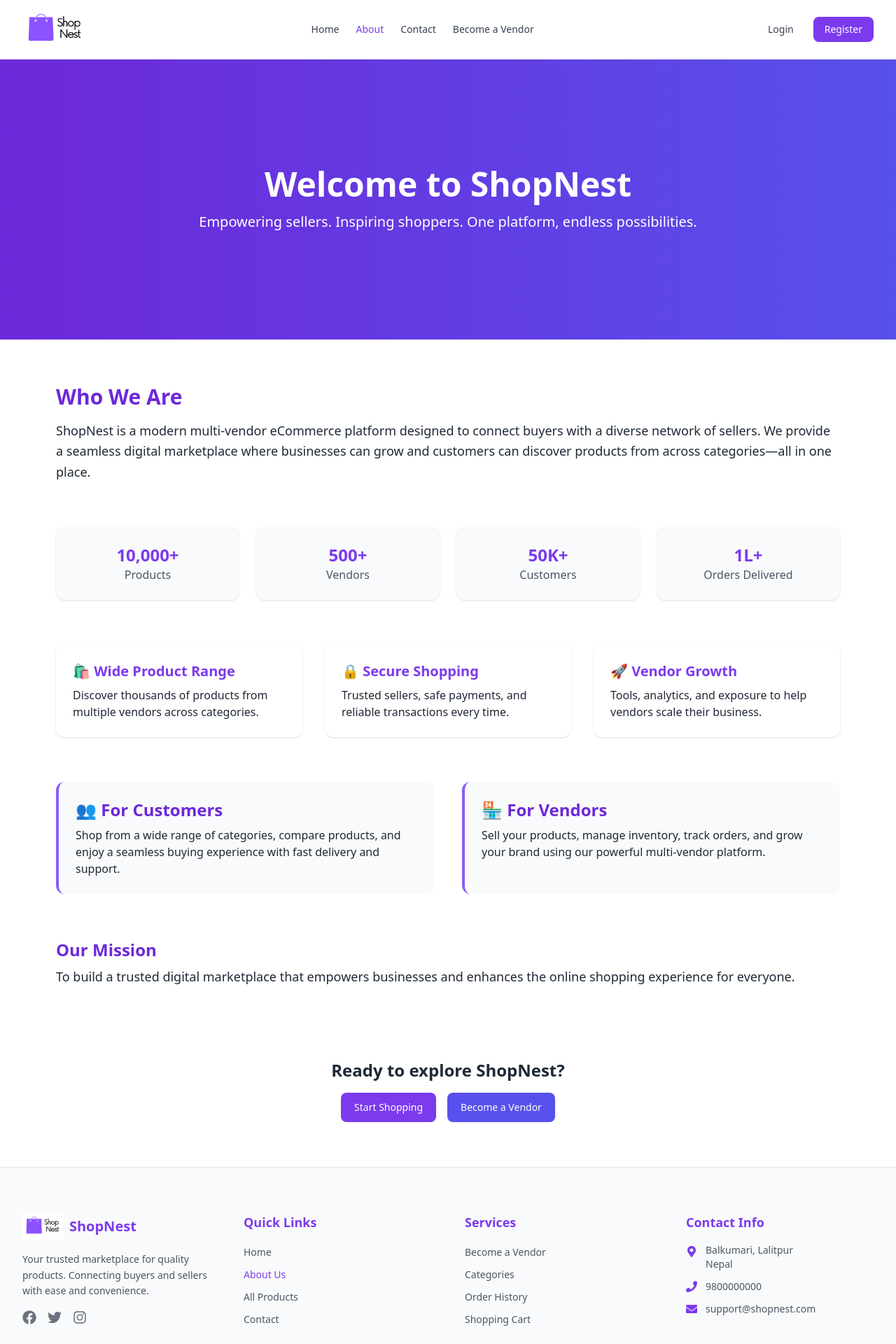
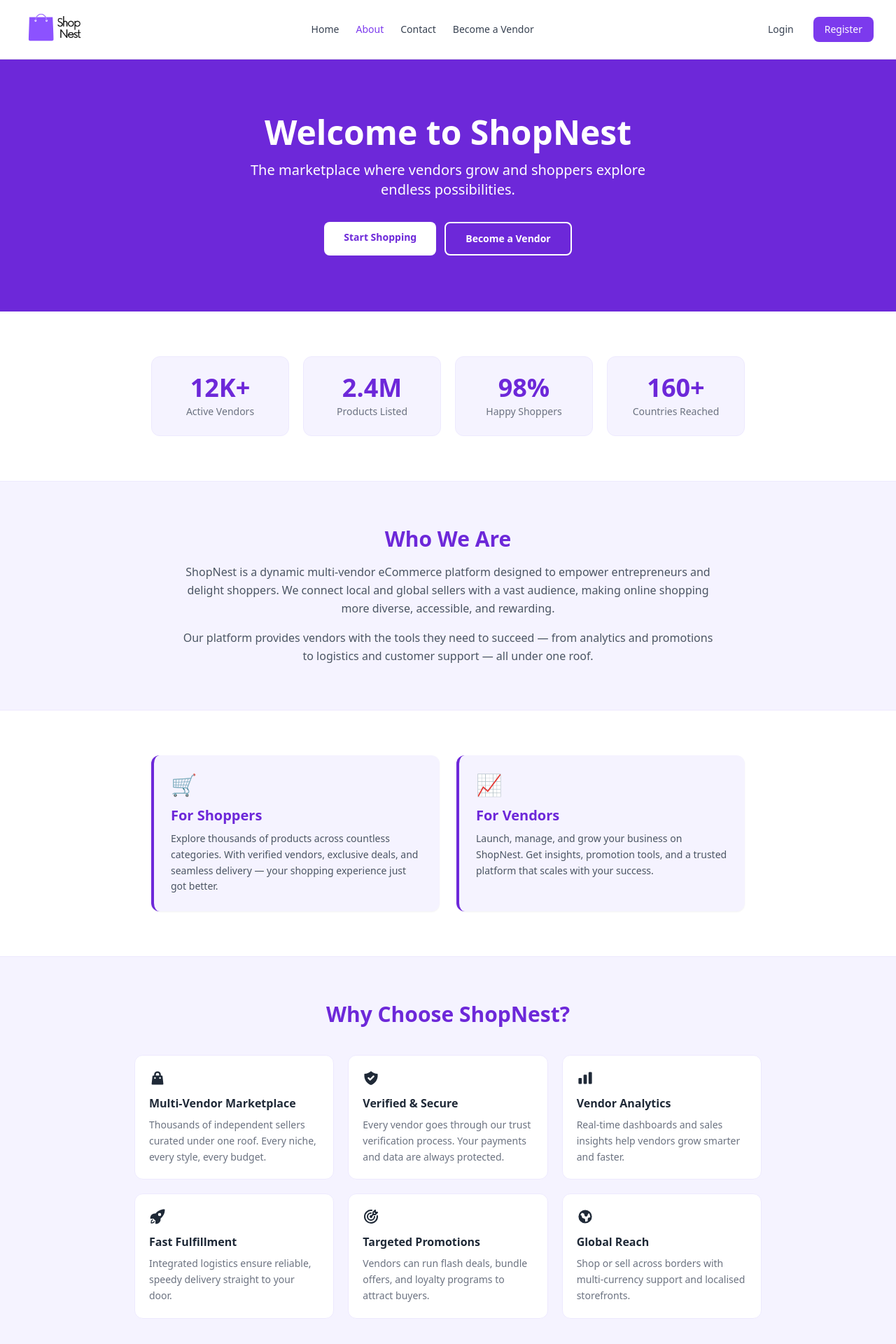
Before and after one commit to JyotiNayak9/Shop-Nest, a React (Vite) app in the folder frontend/: page /about in a window 1280 px wide. Shown: the top 1920 px of the page at 70% size. Built offline with nearby package versions, Linux system fonts and the light colour scheme; no server answers.

Commit message:
about fix

```diff
--- a/frontend/package.json
+++ b/frontend/package.json
@@ -18,6 +18,7 @@
     "@tremor/react": "^3.18.7",
     "@types/chart.js": "^2.9.41",
     "antd": "^5.26.0",
+    "aos": "^2.3.4",
     "axios": "^1.7.2",
     "chart.js": "^4.5.0",
     "flowbite": "^2.5.1",
@@ -40,6 +41,7 @@
     "yup": "^1.4.0"
   },
   "devDependencies": {
+    "@types/aos": "^3.0.7",
     "@types/react": "^18.3.3",
     "@types/react-dom": "^18.3.0",
     "@typescript-eslint/eslint-plugin": "^7.13.1",
--- a/frontend/src/pages/about/about-page.tsx
+++ b/frontend/src/pages/about/about-page.tsx
@@ -1,157 +1,160 @@
-import { Button } from "flowbite-react";
-import { motion } from "framer-motion";
+import { useEffect } from "react";
+import AOS from "aos";
+import "aos/dist/aos.css";
+import {  HiChartBar, HiGlobe, HiShieldCheck, HiShoppingBag } from "react-icons/hi";
+import { TbTargetArrow } from "react-icons/tb";
+import { HiRocketLaunch } from "react-icons/hi2";
+
+const stats = [
+  { value: "12K+", label: "Active Vendors" },
+  { value: "2.4M", label: "Products Listed" },
+  { value: "98%", label: "Happy Shoppers" },
+  { value: "160+", label: "Countries Reached" },
+];
+
+const features = [
+  { icon: <HiShoppingBag />, title: "Multi-Vendor Marketplace", desc: "Thousands of independent sellers curated under one roof. Every niche, every style, every budget." },
+  { icon: <HiShieldCheck/> , title: "Verified & Secure", desc: "Every vendor goes through our trust verification process. Your payments and data are always protected." },
+  { icon:  <HiChartBar/> , title: "Vendor Analytics", desc: "Real-time dashboards and sales insights help vendors grow smarter and faster." },
+  { icon: <HiRocketLaunch/>, title: "Fast Fulfillment", desc: "Integrated logistics ensure reliable, speedy delivery straight to your door." },
+  { icon: <TbTargetArrow/>, title: "Targeted Promotions", desc: "Vendors can run flash deals, bundle offers, and loyalty programs to attract buyers." },
+  { icon: <HiGlobe/>, title: "Global Reach", desc: "Shop or sell across borders with multi-currency support and localised storefronts." },
+];
 
 const AboutPage = () => {
+  useEffect(() => {
+    AOS.init({ duration: 600, once: true, easing: "ease-out-cubic" });
+  }, []);
+
   return (
-    <div className="text-gray-800">
+    <div className="text-gray-800 bg-white">
 
-      {/* HERO SECTION */}
-      <div className="relative bg-gradient-to-r from-violet-700 to-indigo-600 h-[400px] flex items-center justify-center text-white">
-        <div className="text-center max-w-3xl px-4">
-          <motion.h1
-            className="text-4xl md:text-5xl font-bold mb-4"
-            initial={{ opacity: 0, y: -30 }}
-            animate={{ opacity: 1, y: 0 }}
-          >
-            Welcome to ShopNest
-          </motion.h1>
+      {/* Hero */}
+      <section className="bg-violet-700 py-20 px-6 text-center text-white">
+        <h1
+          data-aos="fade-down"
+          className="text-4xl md:text-5xl font-extrabold mb-4 leading-tight"
+        >
+          Welcome to ShopNest
+        </h1>
+        <p
+          data-aos="fade-up"
+          data-aos-delay="100"
+          className="text-lg md:text-xl opacity-90 max-w-xl mx-auto mb-8 leading-relaxed"
+        >
+          The marketplace where vendors grow and shoppers explore endless possibilities.
+        </p>
+        <div data-aos="fade-up" data-aos-delay="200" className="flex gap-3 justify-center flex-wrap">
+          <a href="/" className="bg-white text-violet-700 font-bold text-sm px-7 py-3 rounded-lg hover:bg-violet-50 transition">
+            Start Shopping
+          </a>
+          <a href="/register" className="border-2 border-white text-white font-bold text-sm px-7 py-3 rounded-lg hover:bg-white hover:text-violet-700 transition">
+            Become a Vendor
+          </a>
+        </div>
+      </section>
 
-          <motion.p
-            className="text-lg md:text-xl opacity-90"
-            initial={{ opacity: 0 }}
-            animate={{ opacity: 1 }}
-          >
-            Empowering sellers. Inspiring shoppers. One platform, endless possibilities.
-          </motion.p>
-        </div>
-      </div>
-
-      {/* ABOUT */}
-      <section className="max-w-6xl mx-auto px-4 py-16 space-y-16">
-
-        {/* WHO WE ARE */}
-        <motion.div
-          initial={{ opacity: 0, y: 30 }}
-          whileInView={{ opacity: 1, y: 0 }}
-        >
-          <h2 className="text-3xl font-bold text-violet-700 mb-4">
-            Who We Are
-          </h2>
-          <p className="text-lg leading-relaxed">
-            ShopNest is a modern multi-vendor eCommerce platform designed to connect
-            buyers with a diverse network of sellers. We provide a seamless digital
-            marketplace where businesses can grow and customers can discover products
-            from across categories—all in one place.
-          </p>
-        </motion.div>
-
-        {/* STATS (VERY IMPORTANT FOR IMPACT) */}
-        <div className="grid grid-cols-2 md:grid-cols-4 gap-6 text-center">
-          {[
-            { label: "Products", value: "10,000+" },
-            { label: "Vendors", value: "500+" },
-            { label: "Customers", value: "50K+" },
-            { label: "Orders Delivered", value: "1L+" },
-          ].map((item, i) => (
-            <motion.div
+      {/* Stats */}
+      <section className="py-16 px-6 max-w-4xl mx-auto">
+        <div className="grid grid-cols-2 md:grid-cols-4 gap-5">
+          {stats.map((s, i) => (
+            <div
               key={i}
-              className="p-6 bg-gray-50 rounded-xl shadow"
-              whileHover={{ scale: 1.05 }}
+              data-aos="fade-up"
+              data-aos-delay={i * 80}
+              className="border border-violet-100 bg-violet-50 rounded-xl p-6 text-center"
             >
-              <h3 className="text-2xl font-bold text-violet-600">
-                {item.value}
-              </h3>
-              <p className="text-gray-600">{item.label}</p>
-            </motion.div>
+              <div className="text-4xl font-extrabold text-violet-700 mb-1">{s.value}</div>
+              <div className="text-sm text-gray-500">{s.label}</div>
+            </div>
           ))}
         </div>
+      </section>
 
-        {/* FEATURES */}
-        <div className="grid md:grid-cols-3 gap-8">
+      {/* Who We Are */}
+      <section className="bg-violet-50 border-y border-violet-100 py-16 px-6">
+        <div className="max-w-3xl mx-auto text-center">
+          <h2 data-aos="fade-up" className="text-3xl font-bold text-violet-700 mb-4">Who We Are</h2>
+          <p data-aos="fade-up" data-aos-delay="100" className="text-gray-600 leading-relaxed mb-4">
+            ShopNest is a dynamic multi-vendor eCommerce platform designed to empower entrepreneurs and delight shoppers.
+            We connect local and global sellers with a vast audience, making online shopping more diverse, accessible, and rewarding.
+          </p>
+          <p data-aos="fade-up" data-aos-delay="150" className="text-gray-600 leading-relaxed">
+            Our platform provides vendors with the tools they need to succeed — from analytics and promotions to logistics and customer support — all under one roof.
+          </p>
+        </div>
+      </section>
 
-          <motion.div className="p-6 bg-white shadow rounded-xl hover:shadow-lg transition">
-            <h3 className="text-xl font-semibold text-violet-600 mb-2">
-              🛍 Wide Product Range
-            </h3>
-            <p>
-              Discover thousands of products from multiple vendors across categories.
+      {/* For Shoppers / For Vendors */}
+      <section className="py-16 px-6 max-w-4xl mx-auto">
+        <div className="grid md:grid-cols-2 gap-6">
+          <div data-aos="fade-right" className="border-l-4 border-violet-700 bg-violet-50 rounded-xl p-6 shadow-sm">
+            <div className="text-3xl mb-3">🛒</div>
+            <h3 className="text-xl font-semibold text-violet-700 mb-2">For Shoppers</h3>
+            <p className="text-gray-600 leading-relaxed text-sm">
+              Explore thousands of products across countless categories. With verified vendors, exclusive deals,
+              and seamless delivery — your shopping experience just got better.
             </p>
-          </motion.div>
-
-          <motion.div className="p-6 bg-white shadow rounded-xl hover:shadow-lg transition">
-            <h3 className="text-xl font-semibold text-violet-600 mb-2">
-              🔒 Secure Shopping
-            </h3>
-            <p>
-              Trusted sellers, safe payments, and reliable transactions every time.
+          </div>
+          <div data-aos="fade-left" className="border-l-4 border-violet-700 bg-violet-50 rounded-xl p-6 shadow-sm">
+            <div className="text-3xl mb-3">📈</div>
+            <h3 className="text-xl font-semibold text-violet-700 mb-2">For Vendors</h3>
+            <p className="text-gray-600 leading-relaxed text-sm">
+              Launch, manage, and grow your business on ShopNest. Get insights, promotion tools, and a trusted
+              platform that scales with your success.
             </p>
-          </motion.div>
-
-          <motion.div className="p-6 bg-white shadow rounded-xl hover:shadow-lg transition">
-            <h3 className="text-xl font-semibold text-violet-600 mb-2">
-              🚀 Vendor Growth
-            </h3>
-            <p>
-              Tools, analytics, and exposure to help vendors scale their business.
-            </p>
-          </motion.div>
-
-        </div>
-
-        {/* FOR USERS + VENDORS */}
-        <div className="grid md:grid-cols-2 gap-10">
-
-          <motion.div className="p-6 bg-gray-50 rounded-xl border-l-4 border-violet-500">
-            <h3 className="text-2xl font-semibold text-violet-700 mb-2">
-              👥 For Customers
-            </h3>
-            <p>
-              Shop from a wide range of categories, compare products, and enjoy
-              a seamless buying experience with fast delivery and support.
-            </p>
-          </motion.div>
-
-          <motion.div className="p-6 bg-gray-50 rounded-xl border-l-4 border-violet-500">
-            <h3 className="text-2xl font-semibold text-violet-700 mb-2">
-              🏪 For Vendors
-            </h3>
-            <p>
-              Sell your products, manage inventory, track orders, and grow your
-              brand using our powerful multi-vendor platform.
-            </p>
-          </motion.div>
-
-        </div>
-
-        {/* MISSION */}
-        <motion.div>
-          <h3 className="text-2xl font-semibold text-violet-700 mb-2">
-            Our Mission
-          </h3>
-          <p className="text-lg">
-            To build a trusted digital marketplace that empowers businesses and
-            enhances the online shopping experience for everyone.
-          </p>
-        </motion.div>
-
-        {/* CTA */}
-        <div className="text-center space-y-4 pt-10">
-          <h4 className="text-2xl font-semibold">
-            Ready to explore ShopNest?
-          </h4>
-
-          <div className="flex flex-col sm:flex-row justify-center gap-4">
-            <Button href="/" className="bg-violet-600 hover:bg-violet-700 text-white">
-              Start Shopping
-            </Button>
-
-            <Button href="/register" className="bg-indigo-600 hover:bg-indigo-700 text-white">
-              Become a Vendor
-            </Button>
           </div>
         </div>
+      </section>
 
+      {/* Features */}
+      <section className="bg-violet-50 border-y border-violet-100 py-16 px-6">
+        <div className="max-w-4xl mx-auto">
+          <h2 data-aos="fade-up" className="text-3xl font-bold text-violet-700 text-center mb-10">
+            Why Choose ShopNest?
+          </h2>
+          <div className="grid md:grid-cols-3 gap-5">
+            {features.map((f, i) => (
+              <div
+                key={i}
+                data-aos="fade-up"
+                data-aos-delay={i * 80}
+                className="bg-white border border-violet-100 rounded-xl p-5"
+              >
+                <div className="text-2xl mb-3">{f.icon}</div>
+                <h4 className="font-semibold text-gray-800 mb-2">{f.title}</h4>
+                <p className="text-sm text-gray-500 leading-relaxed">{f.desc}</p>
+              </div>
+            ))}
+          </div>
+        </div>
       </section>
+
+      {/* Mission */}
+      <section className="py-16 px-6 max-w-3xl mx-auto text-center">
+        <h2 data-aos="fade-up" className="text-3xl font-bold text-violet-700 mb-4">Our Mission</h2>
+        <p data-aos="fade-up" data-aos-delay="100" className="text-gray-600 leading-relaxed">
+          To foster an inclusive, trusted, and innovative space where buyers and sellers thrive together.
+          We champion transparency, creativity, and community — making commerce accessible for everyone, everywhere.
+        </p>
+      </section>
+
+      {/* CTA */}
+      <section className="bg-violet-700 py-16 px-6 text-center text-white">
+        <h2 data-aos="fade-up" className="text-3xl font-bold mb-3">Ready to get started?</h2>
+        <p data-aos="fade-up" data-aos-delay="100" className="opacity-85 mb-8 max-w-md mx-auto">
+          Join thousands of vendors and millions of shoppers already on ShopNest.
+        </p>
+        <div data-aos="fade-up" data-aos-delay="200" className="flex gap-3 justify-center flex-wrap">
+          <a href="/" className="bg-white text-violet-700 font-bold text-sm px-7 py-3 rounded-lg hover:bg-violet-50 transition">
+            Start Shopping
+          </a>
+          <a href="/register" className="border-2 border-white text-white font-bold text-sm px-7 py-3 rounded-lg hover:bg-white hover:text-violet-700 transition">
+            Become a Vendor
+          </a>
+        </div>
+      </section>
+
     </div>
   );
 };
```
Also changed, not shown: 2 other files (tests, documents, lock files or other folders).
